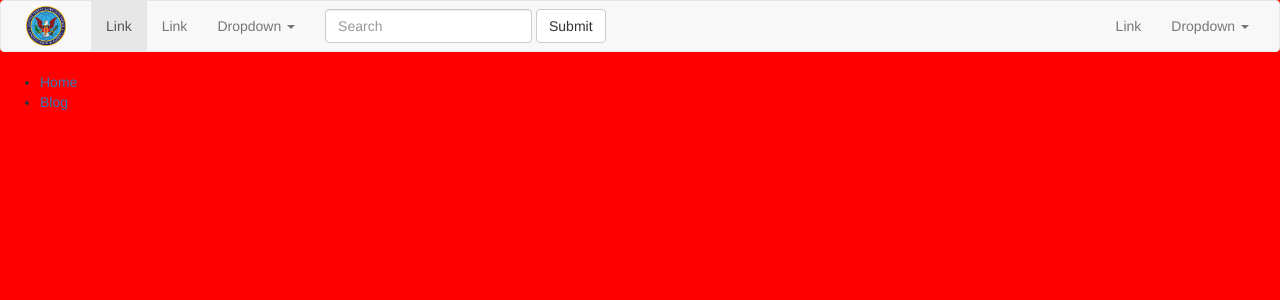
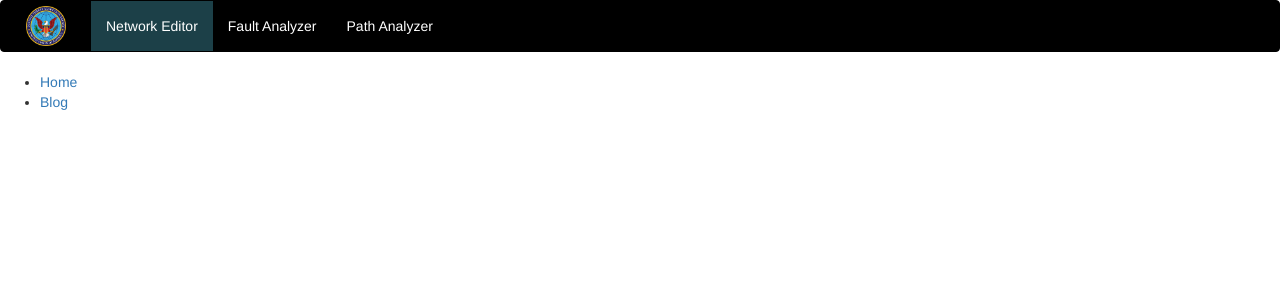
Before and after one commit to rb1811/NPMT, a Django app: page /network_editor/ in a window 1280 px wide. Shown: the top 300 px of the page. Run offline with Django 3.2, Linux system fonts and the light colour scheme; style sheets or scripts are compiled from the project's sources; some libraries are stand-ins or nearby versions.

Commit message:
Setting the header and assets.

```diff
--- a/network_editor/static/sass/application.scss
+++ b/network_editor/static/sass/application.scss
@@ -1,6 +1,6 @@
+@import "header";
+
 body {
-  background: red;
-
   .navbar-brand {
     padding: 5px 25px;
     img {
--- /dev/null
+++ b/network_editor/static/sass/header.scss
@@ -0,0 +1,16 @@
+.navbar, .navbar-default {
+  background-color: black;
+  border-color: black;
+  color: white;
+  .navbar-nav {
+    li {
+      a {
+        color: white;
+      }
+      &.active a {
+        background-color: #1c4048;
+        color: white;
+      }
+    }
+  }
+}
--- a/network_editor/templates/network_editor/header.html
+++ b/network_editor/templates/network_editor/header.html
@@ -1,56 +1,30 @@
 {% block header %}
     {% load static %}
-
-
 
     <nav class="navbar navbar-default">
         <div class="container-fluid">
             <!-- Brand and toggle get grouped for better mobile display -->
             <div class="navbar-header">
-      <button type="button" class="navbar-toggle collapsed" data-toggle="collapse" data-target="#bs-example-navbar-collapse-1" aria-expanded="false">
+                <button type="button" class="navbar-toggle collapsed" data-toggle="collapse"
+                        data-target="#bs-example-navbar-collapse-1" aria-expanded="false">
                     <span class="sr-only">Toggle navigation</span>
                     <span class="icon-bar"></span>
                     <span class="icon-bar"></span>
                     <span class="icon-bar"></span>
                 </button>
-      <a class="navbar-brand" href="#"><img src="{% static 'images/dtra_logo.png' %}" height="40px" width="40px" alt="npmt logo"></a>
+                <a class="navbar-brand" href="#"><img src="{% static 'images/dtra_logo.png' %}" height="40px"
+                                                      width="40px" alt="npmt logo"></a>
             </div>
 
             <!-- Collect the nav links, forms, and other content for toggling -->
             <div class="collapse navbar-collapse" id="bs-example-navbar-collapse-1">
                 <ul class="nav navbar-nav">
-        <li class="active"><a href="#">Link <span class="sr-only">(current)</span></a></li>
-        <li><a href="#">Link</a></li>
-        <li class="dropdown">
-          <a href="#" class="dropdown-toggle" data-toggle="dropdown" role="button" aria-haspopup="true" aria-expanded="false">Dropdown <span class="caret"></span></a>
-          <ul class="dropdown-menu">
-            <li><a href="#">Action</a></li>
-            <li><a href="#">Another action</a></li>
-            <li><a href="#">Something else here</a></li>
-            <li role="separator" class="divider"></li>
-            <li><a href="#">Separated link</a></li>
-            <li role="separator" class="divider"></li>
-            <li><a href="#">One more separated link</a></li>
-          </ul>
+                    <li class="{% if active_tab == 'network_editor' %}active{% endif %}">
+                        <a href="{% url 'network_editor:index' %}">Network Editor</a>
                     </li>
-      </ul>
-      <form class="navbar-form navbar-left">
-        <div class="form-group">
-          <input type="text" class="form-control" placeholder="Search">
-        </div>
-        <button type="submit" class="btn btn-default">Submit</button>
-      </form>
-      <ul class="nav navbar-nav navbar-right">
-        <li><a href="#">Link</a></li>
-        <li class="dropdown">
-          <a href="#" class="dropdown-toggle" data-toggle="dropdown" role="button" aria-haspopup="true" aria-expanded="false">Dropdown <span class="caret"></span></a>
-          <ul class="dropdown-menu">
-            <li><a href="#">Action</a></li>
-            <li><a href="#">Another action</a></li>
-            <li><a href="#">Something else here</a></li>
-            <li role="separator" class="divider"></li>
-            <li><a href="#">Separated link</a></li>
-          </ul>
+                    <li class="{% if active_tab == 'fault_analyzer' %}active{% endif %}"><a href="#">Fault Analyzer</a>
+                    </li>
+                    <li class="{% if active_tab == 'path_analyzer' %}active{% endif %}"><a href="#">Path Analyzer</a>
                     </li>
                 </ul>
             </div><!-- /.navbar-collapse -->
--- a/network_editor/views.py
+++ b/network_editor/views.py
@@ -4,5 +4,5 @@ from django.shortcuts import render
 # Create your views here.
 
 def index(request):
-    context = {}
+    context = {'active_tab': 'network_editor'}
     return render(request, 'network_editor/index.html', context)
```
Also changed, not shown: static/COMPILED/sass/application.css (deleted, +0 -7 lines), static/COMPILED/scss/application.css (deleted, +0 -7 lines), 1 other file. Lines whose indentation alone changed are shown as unchanged.
